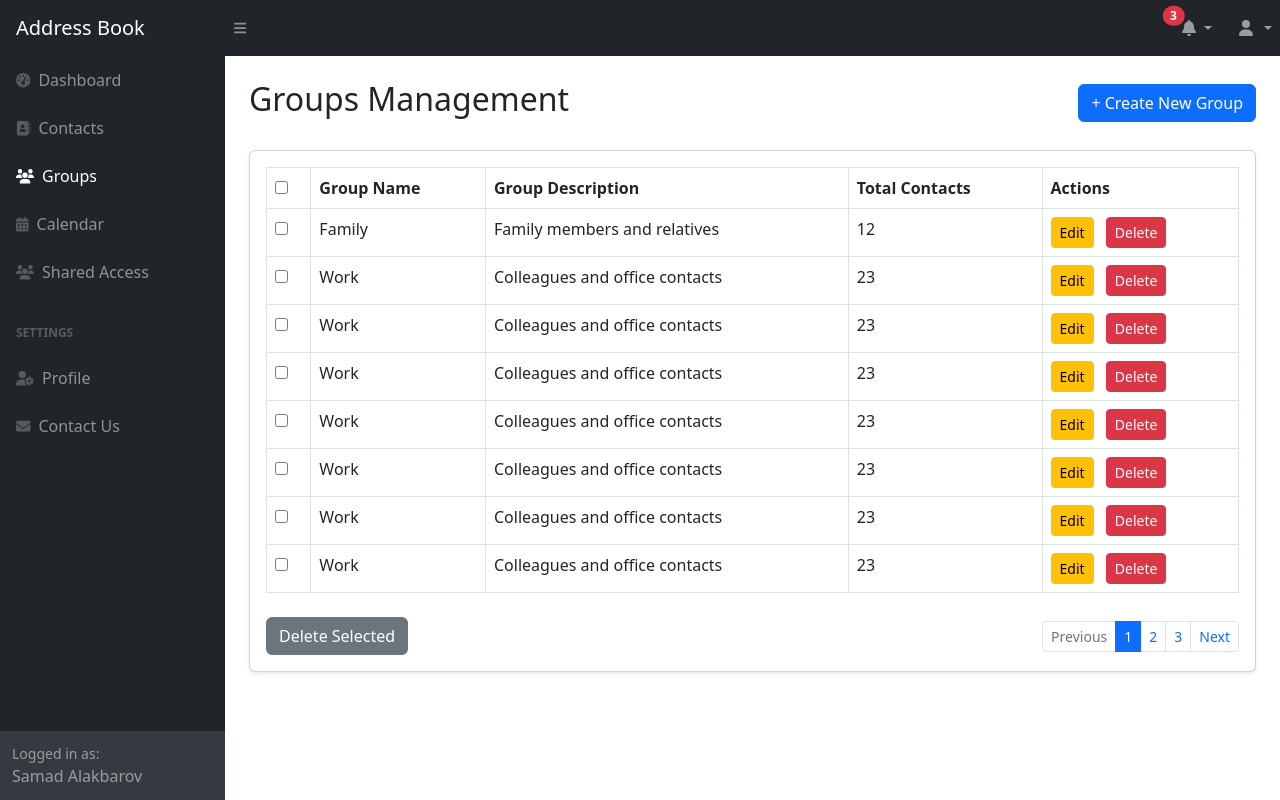
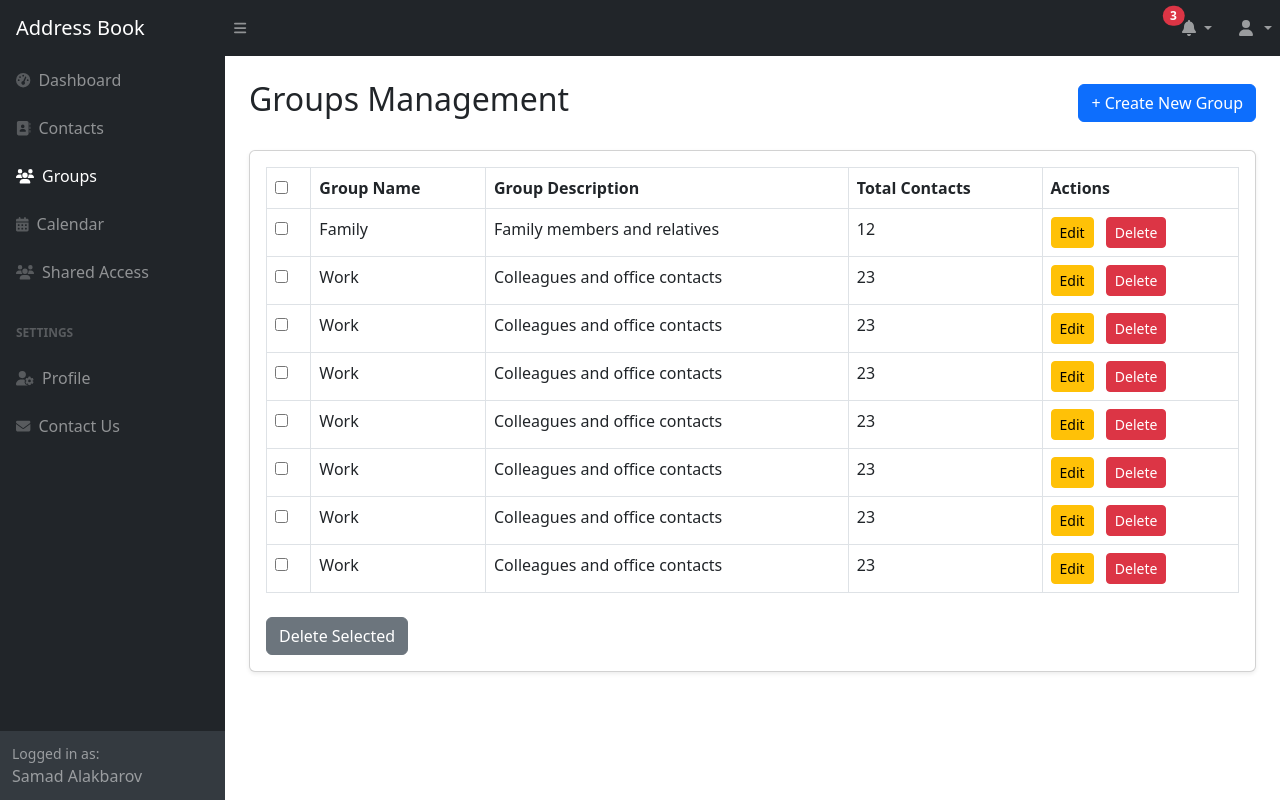
Before and after one commit to Samad126/AdressBookAppWeb, an ASP.NET Core app: page /Groups in a window 1280 px wide. Run offline with ASP.NET Core 8, Linux system fonts and the light colour scheme; some libraries are stand-ins or nearby versions.

Commit message:
Remove pagination from Groups list

```diff
--- a/Views/Groups/Index.cshtml
+++ b/Views/Groups/Index.cshtml
@@ -111,26 +111,6 @@
             <div class="d-flex flex-wrap justify-content-between align-items-center mt-3">
                 <button class="btn btn-secondary me-2 mt-2" id="deleteSelected">Delete Selected</button>
 
-                <!-- Pagination -->
-                <nav aria-label="Groups Pagination" class="mt-2">
-                    <ul class="pagination pagination-sm justify-content-end mb-0">
-                        <li class="page-item disabled">
-                            <a class="page-link" href="#" tabindex="-1" aria-disabled="true">Previous</a>
-                        </li>
-                        <li class="page-item active">
-                            <a class="page-link" href="#">1</a>
-                        </li>
-                        <li class="page-item">
-                            <a class="page-link" href="#">2</a>
-                        </li>
-                        <li class="page-item">
-                            <a class="page-link" href="#">3</a>
-                        </li>
-                        <li class="page-item">
-                            <a class="page-link" href="#">Next</a>
-                        </li>
-                    </ul>
-                </nav>
             </div>
         </div>
     </div>
```
